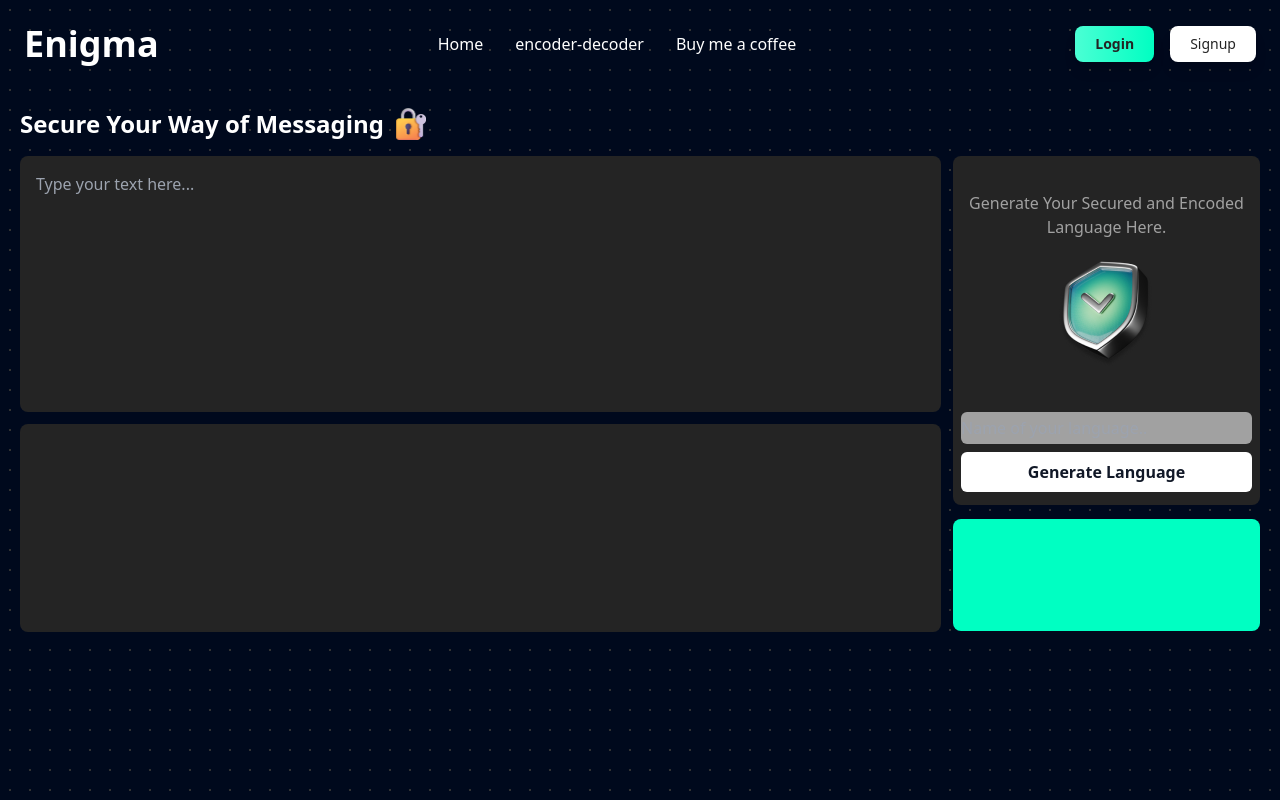
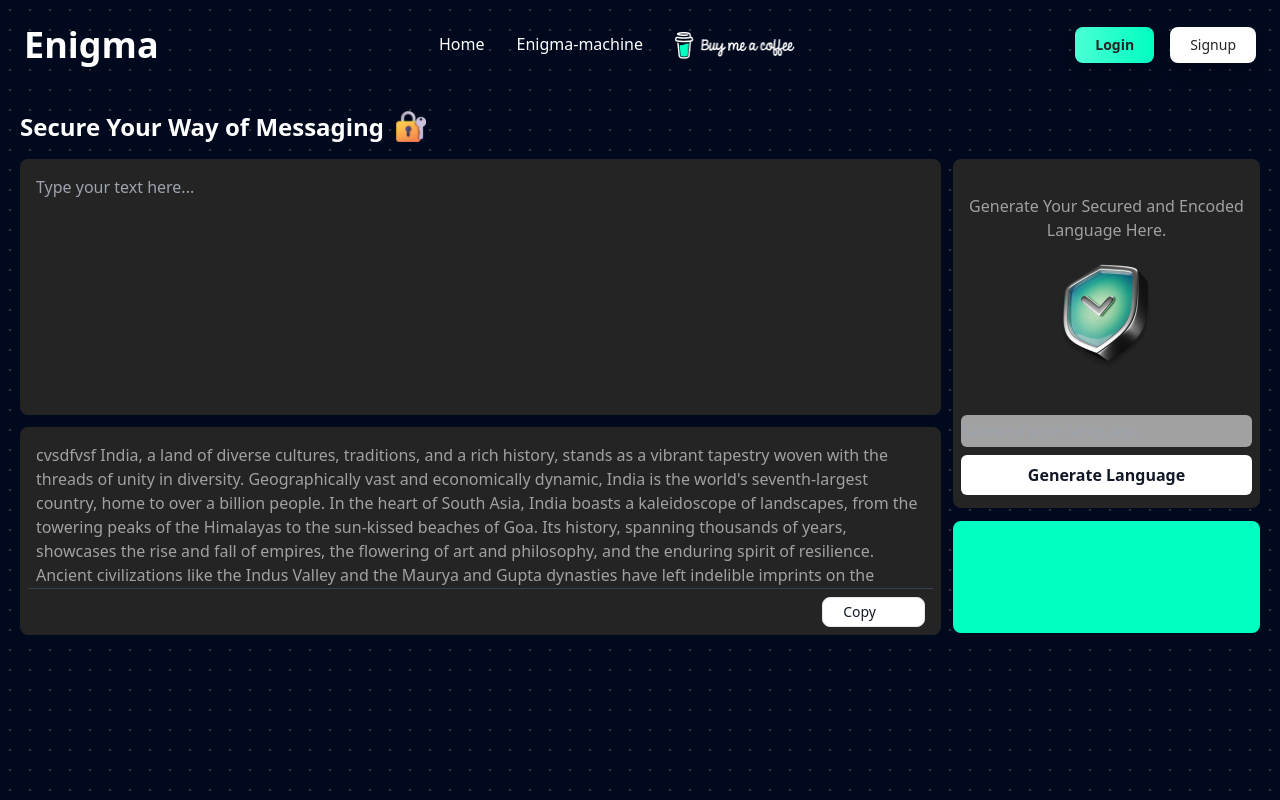
Before and after one commit to FADILAMEEN4321/enigma-secret-lang-creator-client, a React (Vite) app: page / in a window 1280 px wide. Built offline with nearby package versions, Linux system fonts and the light colour scheme.

Commit message:
feat: Added constants for text contents in HTML page.

```diff
--- a/src/App.jsx
+++ b/src/App.jsx
@@ -1,11 +1,15 @@
 import './app.css';
+import { title } from './constants/enigma-machine';
 
 
 function App() {
   return (
     <>
    <div class="absolute top-0 z-[-2] h-full w-screen bg-[#000000] bg-[radial-gradient(#ffffff33_1px,#00091d_1px)] bg-[size:20px_20px]"></div>
-
+   {/* <div class="absolute top-0 z-[-2] h-screen w-screen bg-neutral-950 bg-[radial-gradient(ellipse_80%_80%_at_50%_-20%,rgba(120,119,198,0.3),rgba(255,255,255,0))]"></div> */}
+   {/* <div class="relative h-full w-full bg-slate-950"><div class="absolute bottom-0 left-0 right-0 top-0 bg-[linear-gradient(to_right,#4f4f4f2e_1px,transparent_1px),linear-gradient(to_bottom,#4f4f4f2e_1px,transparent_1px)] bg-[size:14px_24px]"></div></div> */}
+   {/* <div class="relative h-full w-full bg-slate-950"><div class="absolute bottom-0 left-[-20%] right-0 top-[-10%] h-[500px] w-[500px] rounded-full bg-[radial-gradient(circle_farthest-side,rgba(255,0,182,.15),rgba(255,255,255,0))]"></div><div class="absolute bottom-0 right-[-20%] top-[-10%] h-[500px] w-[500px] rounded-full bg-[radial-gradient(circle_farthest-side,rgba(255,0,182,.15),rgba(255,255,255,0))]"></div></div> */}
+   {/* <div class="relative h-full w-full bg-white"><div class="absolute bottom-0 left-0 right-0 top-0 bg-[linear-gradient(to_right,#4f4f4f2e_1px,transparent_1px),linear-gradient(to_bottom,#4f4f4f2e_1px,transparent_1px)] bg-[size:14px_24px] [mask-image:radial-gradient(ellipse_80%_50%_at_50%_0%,#000_70%,transparent_110%)]"></div></div> */}
 
       <div className="p-4">
     {/* Navbar Container */}
@@ -22,11 +26,14 @@ function App() {
                 Home
             </a>
             <a href="#" className="hover:text-gray-300 p-2">
-                encoder-decoder
+                Enigma-machine
             </a>
-            <a href="#" className="hover:text-gray-300 p-2 rounded-md">
+            {/* <a href="#" className="hover:text-gray-300 p-2 rounded-md">
                 Buy me a coffee
-            </a>
+            </a> */}
+           <div className='flex items-center hover:cursor-pointer rounded-md p-2'>
+           <img src="buymecoffee-icon.png" height={120} width={120} alt="buymecoffee-icon" />
+           </div>
         </div>
 
         {/* Login and Signup Buttons */}
@@ -61,7 +68,7 @@ function App() {
 
 
 <div className="flex items-center mb-4">
-<h2 className="text-enigmawhite text-2xl font-bold">Secure Your Way of Messaging</h2>
+<h2 className="text-enigmawhite text-2xl font-bold">{title}</h2>
 <img className="ml-3" src="lock-key.png" alt="Lock-key" width="30" height="30" />
 
 </div>
@@ -83,7 +90,37 @@ function App() {
 
 
     </div>
-    <div className="bg-enigmagray h-52 rounded-lg"></div>
+    <div className="bg-enigmagray h-52 rounded-lg p-2">
+    <div
+            className="scrollable-content w-full h-[153px] bg-transparent text-enigmalightgray p-2 rounded-md overflow-auto"
+
+        >
+          cvsdfvsf India, a land of diverse cultures, traditions, and a rich history, stands as a vibrant tapestry woven with the threads of unity in diversity. Geographically vast and economically dynamic, India is the world's seventh-largest country, home to over a billion people.
+
+In the heart of South Asia, India boasts a kaleidoscope of landscapes, from the towering peaks of the Himalayas to the sun-kissed beaches of Goa. Its history, spanning thousands of years, showcases the rise and fall of empires, the flowering of art and philosophy, and the enduring spirit of resilience. Ancient civilizations like the Indus Valley and the Maurya and Gupta dynasties have left indelible imprints on the nation's heritage.
+
+Modern India is a democratic republic that celebrates the principles of justice, liberty, equality, and fraternity. The country has made significant strides in various fields, including technology, space exploration, and economic development. Cities like Mumbai, Delhi, and Bangalore are bustling hubs of innovation and commerce.
+
+However, India also grapples with challenges such as poverty, inequality, and environmental issues. The nation's commitment to overcoming these challenges is evident in its efforts towards sustainable development and social reforms.
+
+What truly defines India is its people – diverse, resilient, and bound by a collective spirit. The harmonious coexistence of different religions, languages, and traditions exemplifies the nation's motto: "Unity in Diversity." India's cultural tapestry, from classical dances like Bharatanatyam to festivals like Diwali, reflects the country's rich and colorful heritage.
+
+In conclusion, India is a multifaceted nation that encapsulates the essence of tradition and progress. As it navigates the complexities of the modern world, India's journey is a testament to the enduring spirit of a people united by history, culture, and the vision of a brighter future.
+        </div>
+
+        <div className='flex border-t border-gray-700 justify-end'>
+        <button type="button" class="text-gray-900 mt-2 bg-white hover:bg-gray-100 border border-gray-200 focus:ring-4 focus:outline-none focus:ring-gray-100 font-medium rounded-lg text-sm px-5 py-1 text-center inline-flex items-center dark:focus:ring-gray-600 dark:bg-gray-800 dark:border-gray-700 dark:text-white dark:hover:bg-gray-700 me-2 mb-2">
+
+Copy
+<svg className='ml-2' width="20" height="20" viewBox="0 0 24 24" fill="none" xmlns="http://www.w3.org/2000/svg">
+<path d="M9 15C9 12.1716 9 10.7574 9.87868 9.87868C10.7574 9 12.1716 9 15 9L16 9C18.8284 9 20.2426 9 21.1213 9.87868C22 10.7574 22 12.1716 22 15V16C22 18.8284 22 20.2426 21.1213 21.1213C20.2426 22 18.8284 22 16 22H15C12.1716 22 10.7574 22 9.87868 21.1213C9 20.2426 9 18.8284 9 16L9 15Z" stroke="white" stroke-width="1.5" stroke-linecap="round" stroke-linejoin="round"/>
+<path d="M16.9999 9C16.9975 6.04291 16.9528 4.51121 16.092 3.46243C15.9258 3.25989 15.7401 3.07418 15.5376 2.90796C14.4312 2 12.7875 2 9.5 2C6.21252 2 4.56878 2 3.46243 2.90796C3.25989 3.07417 3.07418 3.25989 2.90796 3.46243C2 4.56878 2 6.21252 2 9.5C2 12.7875 2 14.4312 2.90796 15.5376C3.07417 15.7401 3.25989 15.9258 3.46243 16.092C4.51121 16.9528 6.04291 16.9975 9 16.9999" stroke="white" stroke-width="1.5" stroke-linecap="round" stroke-linejoin="round"/>
+</svg>
+
+</button>
+        </div>
+
+    </div>
 
 
   </div>
@@ -105,6 +142,10 @@ function App() {
     <button type="button" class=" mt-2 text-gray-900 font-semibold w-full text-center bg-enigmawhite hover:bg-slate-200 rounded-md p-2 me-2 mb-2">
 Generate Language
 </button>
+
+
+
+
   </div>
   <div className="bg-enigmagreen h-28 rounded-lg"></div>
 
--- /dev/null
+++ b/src/constants/enigma-machine.js
@@ -0,0 +1 @@
+export const title = 'Secure Your Way of Messaging';
```
Also changed, not shown: public/buymecoffee-icon.png (added).
